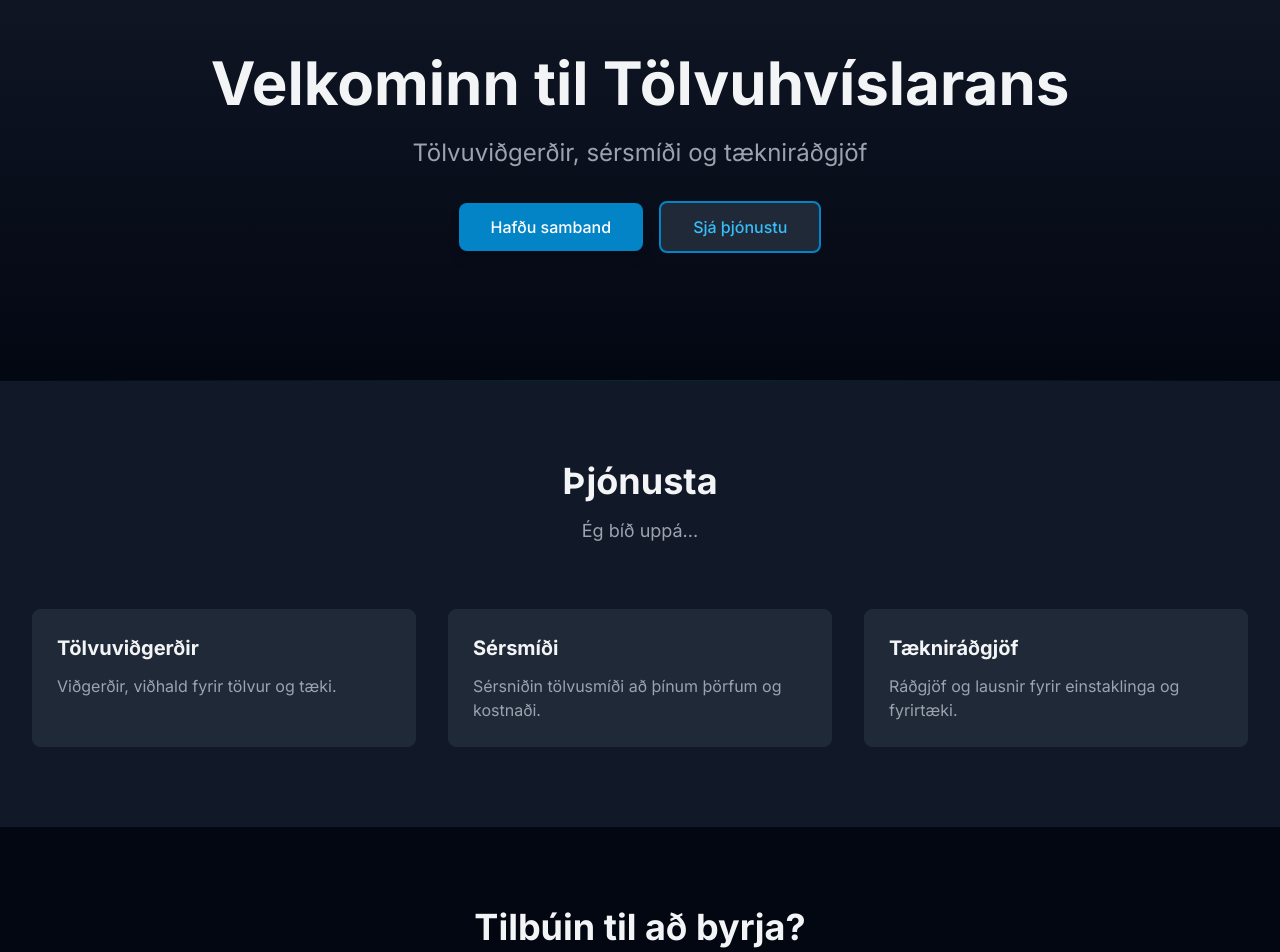
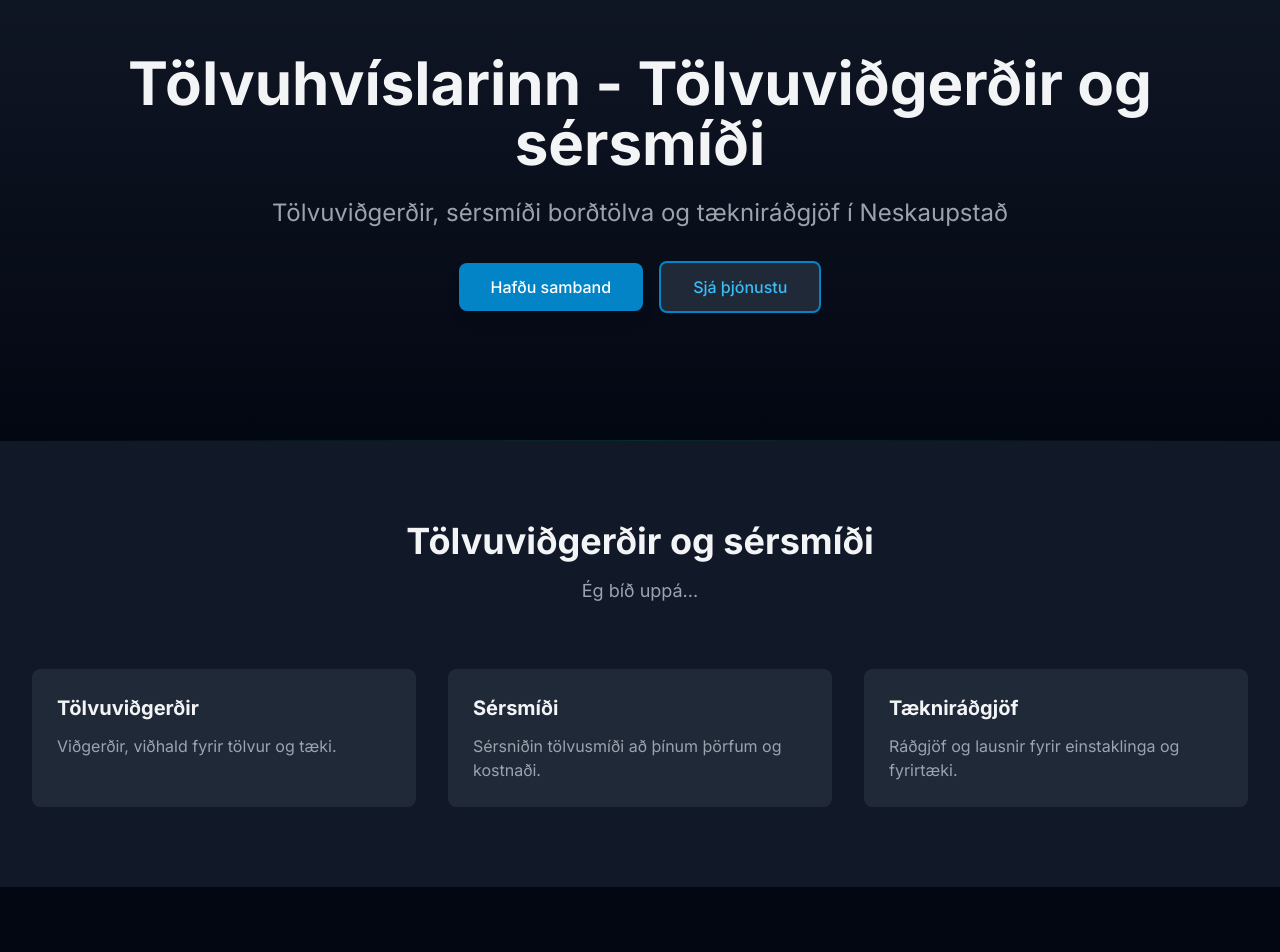
Before and after one commit to Lovedealer8472/TH.is, a Next.js app: page / in a window 1280 px wide. Shown: the part 140-1092 px from the top of the page. Built offline with nearby package versions, Linux system fonts and the light colour scheme; no server answers.

Commit message:
Fix keyword distribution: Add keywords to headings (H1, H2, H3) for better SEO

```diff
--- a/app/page.tsx
+++ b/app/page.tsx
@@ -89,7 +89,7 @@ export default function HomePage() {
       <section className="py-20 bg-gray-950">
         <div className="max-w-4xl mx-auto px-4 sm:px-6 lg:px-8 text-center">
           <h2 className="text-3xl sm:text-4xl font-bold text-gray-100 mb-6">
-            Tilbúin til að byrja?
+            Hafðu samband við Tölvuhvíslarann
           </h2>
           <p className="text-lg text-gray-400 mb-8">
             Hafðu samband við mig í dag og fáðu sérsniðna lausn fyrir tölvuþarfir þínar.
--- a/lib/translations/is.json
+++ b/lib/translations/is.json
@@ -16,8 +16,8 @@
   },
   "home": {
     "hero": {
-          "title": "Velkominn til Tölvuhvíslarans",
-      "subtitle": "Tölvuviðgerðir, sérsmíði og tækniráðgjöf"
+      "title": "Tölvuhvíslarinn - Tölvuviðgerðir og sérsmíði",
+      "subtitle": "Tölvuviðgerðir, sérsmíði borðtölva og tækniráðgjöf í Neskaupstað"
     },
     "cta": {
       "primary": "Hafðu samband",
@@ -25,7 +25,7 @@
     }
   },
   "services": {
-    "title": "Þjónusta",
+    "title": "Tölvuviðgerðir og sérsmíði",
     "subtitle": "Ég bíð uppá..."
   },
   "pricing": {
```
